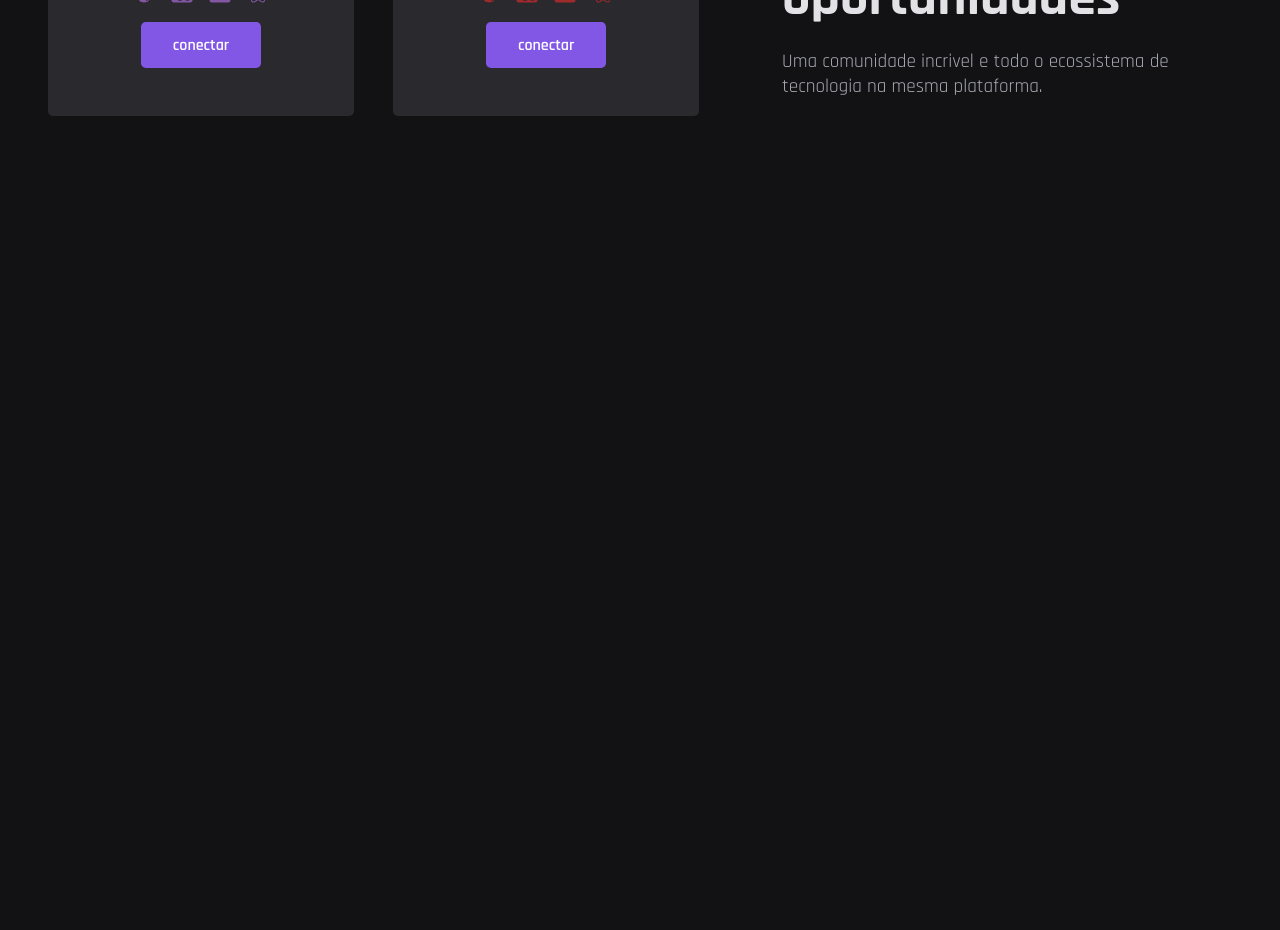
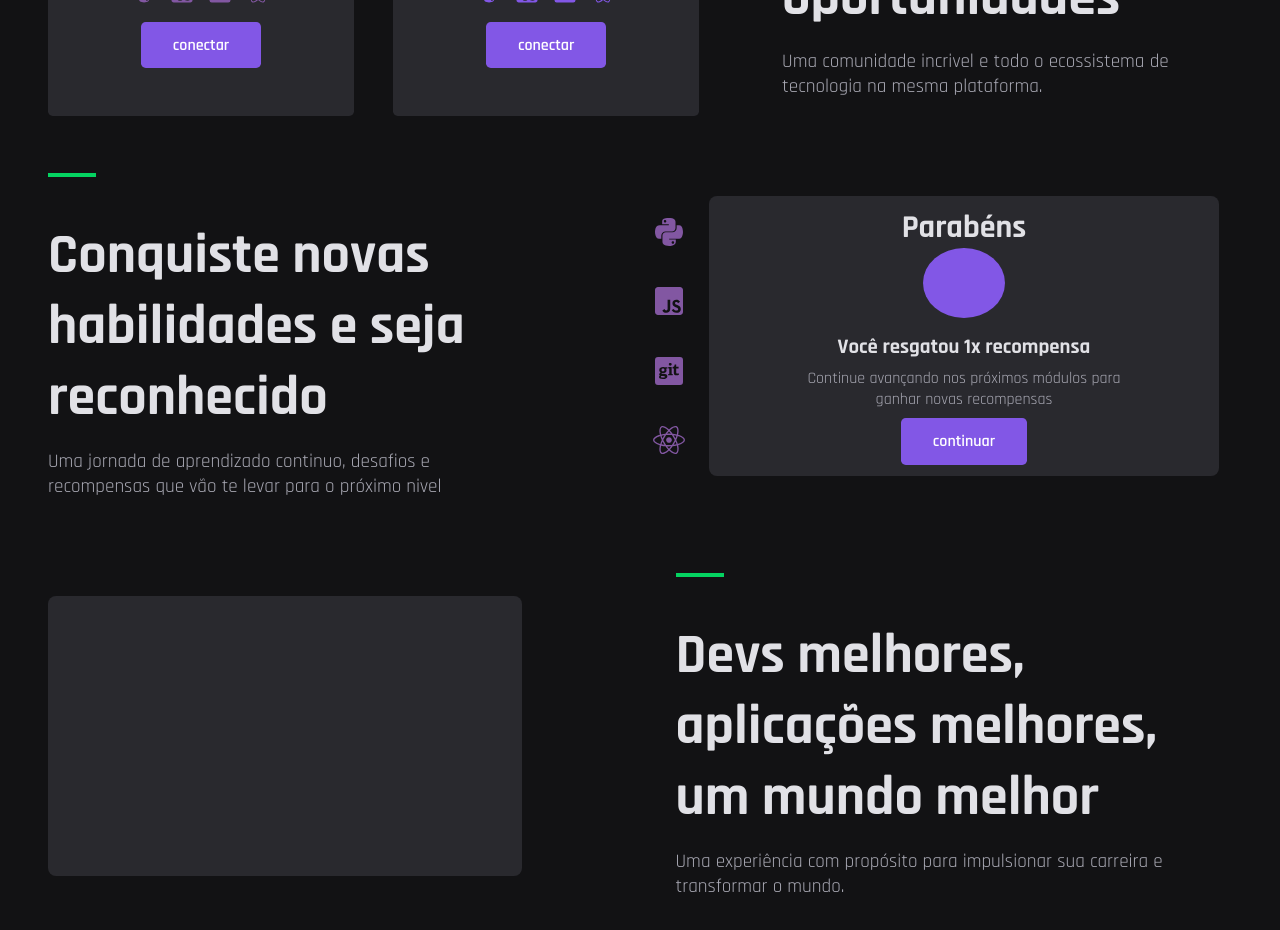
Before and after one commit to gabriel-github/rocketclone, a React (Create React App) app: page / in a window 1280 px wide. Shown: the part 1640-2570 px from the top of the page. Before the commit the page ends 1776 px from the top, so only its background shows below. Built offline with nearby package versions, Linux system fonts and the light colour scheme.

Commit message:
adicionando duas sections

```diff
--- a/src/App.js
+++ b/src/App.js
@@ -9,6 +9,9 @@ import ImageMain from './components/ImageMain'
 import Sponsors from './components/Sponsors'
 import Conection from './components/Conection'
 
+import Reward from './components/Reward'
+import Devs from './components/Devs'
+
 function App() {
   return (
     <>
@@ -18,6 +21,8 @@ function App() {
       <ImageMain/>
       <Sponsors/>
       <Conection/>
+      <Reward/>
+      <Devs/>
     </>
   );
 }
--- a/src/components/BoardTheRocket/style.js
+++ b/src/components/BoardTheRocket/style.js
@@ -1,4 +1,5 @@
 import styled from "styled-components";
+import { gray, green, pink } from '../Colors/colors'
 
 export const Container = styled.div`
   width: 100%;
@@ -16,7 +17,7 @@ export const Content = styled.div`
   flex-direction: column;
   justify-content: center;
   align-items: center;
-  color: #e1e1e6;
+  color: ${gray};
   text-align: center;
 
   h1 {
@@ -27,7 +28,7 @@ export const Content = styled.div`
   }
 
   b{
-    color: #04d361;
+    color: ${green};
   }
 
   @media (max-width: 1000px) {
@@ -48,7 +49,7 @@ export const ButtonSection = styled.div`
   display: flex;
   justify-content: space-between;
   align-items: center;
-  color: #e1e1e6;
+  color: ${gray};
   margin-top: 2rem;
   transition: all .3s ease-in;
 
@@ -81,7 +82,7 @@ export const Button = styled.button`
     transition: all .3s ease-in-out;
 
     &:hover {
-    background-color: #8257a2;
+    background-color: ${pink};
     transform: translateY(-3px);
     }
 `;
--- /dev/null
+++ b/src/components/Colors/colors.js
@@ -0,0 +1,8 @@
+export const gray = '#e1e1e6'
+export const purple = '#8257e6'
+export const purpleDark = '#5921dd'
+export const green = '#04d361'
+export const darkGray = '#a8a8b3'
+export const red = 'purple'
+export const pink = '#8257a2'
+export const grayBrown = '#29292e';
--- a/src/components/Conection/index.js
+++ b/src/components/Conection/index.js
@@ -2,6 +2,8 @@ import React from 'react';
 
 import { Container, Content, Card } from "./style";
 import { FaReact, FaGitSquare, FaJsSquare, FaPython } from "react-icons/fa";
+
+import { purple, pink } from '../Colors/colors'
 
 export default function Conection() {
   return (
@@ -16,10 +18,10 @@ export default function Conection() {
               <p>Função e local</p>
 
               <div className="icons">
-                <FaPython size={"1.5rem"} color={"#8257a2"} />
-                <FaJsSquare size={"1.5rem"} color={"#8257a2"} />
-                <FaGitSquare size={"1.5rem"} color={"#8257a2"} />
-                <FaReact size={"1.5rem"} color={"#8257a2"} />
+                <FaPython size={"1.5rem"} color={pink} />
+                <FaJsSquare size={"1.5rem"} color={pink} />
+                <FaGitSquare size={"1.5rem"} color={pink} />
+                <FaReact size={"1.5rem"} color={pink} />
               </div>
               <button>conectar</button>
             </Card>
@@ -31,10 +33,10 @@ export default function Conection() {
               <p>Função e local</p>
 
               <div className="icons">
-                <FaPython size={"1.5rem"} color={"#9e2a2b"} />
-                <FaJsSquare size={"1.5rem"} color={"#9e2a2b"} />
-                <FaGitSquare size={"1.5rem"} color={"#9e2a2b"} />
-                <FaReact size={"1.5rem"} color={"#9e2a2b"} />
+                <FaPython size={"1.5rem"} color={purple} />
+                <FaJsSquare size={"1.5rem"} color={purple} />
+                <FaGitSquare size={"1.5rem"} color={purple} />
+                <FaReact size={"1.5rem"} color={purple} />
               </div>
               <button>conectar</button>
             </Card>
--- /dev/null
+++ b/src/components/Devs/index.js
@@ -0,0 +1,27 @@
+import React from "react";
+
+import { FaReact, FaGitSquare, FaJsSquare, FaPython } from "react-icons/fa";
+import { Container, Content } from "./style";
+
+import { pink } from "../Colors/colors";
+
+export default function Reward() {
+  return (
+    <>
+      <Container>
+        <Content>
+          <div className="Dev-card">
+          </div>
+
+          <div className="Dev-text">
+            <div></div>
+            <h1>Devs melhores, aplicações melhores, um mundo melhor</h1>
+            <p>
+            Uma experiência com propósito para impulsionar sua carreira e transformar o mundo.
+            </p>
+          </div>
+        </Content>
+      </Container>
+    </>
+  );
+}
--- /dev/null
+++ b/src/components/Devs/style.js
@@ -0,0 +1,100 @@
+import styled from "styled-components";
+import { green, gray, darkGray, grayBrown } from "../Colors/colors";
+
+export const Container = styled.div`
+  width: 100%;
+  height: 50vh;
+  display: flex;
+  justify-content: center;
+  align-items: center;
+
+  @media (max-width: 1000px) {
+    margin: 20rem 0;
+  }
+`;
+
+export const Content = styled.div`
+  width: 100%;
+  height: 100%;
+  max-width: 1300px;
+  display: flex;
+  justify-content: space-between;
+  align-items: center;
+  padding: 0 3rem;
+
+  .Dev-text {
+    width: 47%;
+
+    div {
+      background-color: ${green};
+      width: 3rem;
+      height: 0.2rem;
+    }
+
+    h1 {
+      font-size: 3.5rem;
+      color: ${gray};
+      margin-top: 2.7rem;
+    }
+
+    p {
+      font-size: 1.2rem;
+      color: ${darkGray};
+      margin-top: 1rem;
+    }
+
+    @media (max-width: 1200px){
+      h1 {
+        font-size: 2.5rem;
+      }
+    }
+  }
+
+  .Dev-card {
+    display: flex;
+    width: 40%;
+    height: 70%;
+    justify-content: center;
+    align-items: center;
+    background-color: ${grayBrown};
+    border-radius: .5rem;
+  }
+
+  @media (max-width: 1000px) {
+    flex-direction: column-reverse;
+    height: 80vh;
+    padding: 0;
+    margin-top: 5rem;
+    margin-left: 5rem;
+    align-items: flex-start;
+
+    .Dev-card {
+      margin-top: 1rem;
+    }
+
+    .Dev-text {
+      width: 80%;
+      margin-top: 3rem;
+    }
+  }
+
+  @media (max-width: 1000px) {
+    .Dev-card {
+      width: 70%;
+      height: 60%;
+    }
+  }
+
+  @media (max-width: 900px) {
+    .Dev-card {
+      width: 70%;
+      height: 60%;
+    }
+  }
+
+  @media (max-width: 700px) {
+    .Dev-card {
+      height: 40%;
+    }
+  }
+`;
--- /dev/null
+++ b/src/components/Reward/index.js
@@ -0,0 +1,47 @@
+import React from "react";
+
+import { FaReact, FaGitSquare, FaJsSquare, FaPython } from "react-icons/fa";
+import { Container, Content } from "./style";
+
+import { pink } from '../Colors/colors'
+
+export default function Reward() {
+  return (
+    <>
+      <Container>
+        <Content>
+          <div className="Reward-text">
+            <div></div>
+            <h1>Conquiste novas habilidades e seja reconhecido</h1>
+            <p>
+              Uma jornada de aprendizado continuo, desafios e recompensas que
+              vão te levar para o próximo nivel
+            </p>
+          </div>
+
+          <div className="Reward-card">
+            <div className="rewards">
+              <FaPython size={"2rem"} color={pink} />
+              <FaJsSquare size={"2rem"} color={pink} />
+              <FaGitSquare size={"2rem"} color={pink} />
+              <FaReact size={"2rem"} color={pink} />
+            </div>
+
+            <div className="reward-card-content">
+              <h2>Parabéns</h2>
+              <div></div>
+
+              <h3>Você resgatou 1x recompensa</h3>
+              <p>
+                Continue avançando nos próximos módulos para ganhar novas
+                recompensas
+              </p>
+
+              <button>continuar</button>
+            </div>
+          </div>
+        </Content>
+      </Container>
+    </>
+  );
+}
--- /dev/null
+++ b/src/components/Reward/style.js
@@ -0,0 +1,170 @@
+import styled from "styled-components";
+import { green, gray, darkGray, grayBrown, purple } from "../Colors/colors";
+
+export const Container = styled.div`
+  width: 100%;
+  height: 50vh;
+  display: flex;
+  justify-content: center;
+  align-items: center;
+
+  @media (max-width: 1000px) {
+    margin: 20rem 0;
+  }
+`;
+
+export const Content = styled.div`
+  width: 100%;
+  height: 100%;
+  max-width: 1300px;
+  display: flex;
+  justify-content: space-between;
+  align-items: center;
+  padding: 0 3rem;
+
+  .Reward-text {
+    width: 38%;
+
+    div {
+      background-color: ${green};
+      width: 3rem;
+      height: 0.2rem;
+    }
+
+    h1 {
+      font-size: 3.5rem;
+      color: ${gray};
+      margin-top: 2.7rem;
+    }
+
+    p {
+      font-size: 1.2rem;
+      color: ${darkGray};
+      margin-top: 1rem;
+    }
+
+    @media (max-width: 1200px){
+      h1 {
+        font-size: 2.5rem;
+      }
+    }
+  }
+
+  .Reward-card {
+    display: flex;
+    width: 50%;
+    height: 100%;
+    justify-content: center;
+    align-items: center;
+  }
+
+  .rewards {
+    display: flex;
+    flex-direction: column;
+    justify-content: space-between;
+    align-items: center;
+    height: 60%;
+  }
+
+  .reward-card-content {
+    background-color: ${grayBrown};
+    height: 70%;
+    border-radius: 0.5rem;
+    display: flex;
+    flex-direction: column;
+    justify-content: center;
+    align-items: center;
+    margin-left: 1.5rem;
+
+    h2 {
+      font-size: 2rem;
+      color: ${gray};
+    }
+
+    div {
+      width: 16%;
+      height: 25%;
+      background-color: ${purple};
+      border-radius: 100%;
+    }
+
+    h3 {
+      font-size: 1.3rem;
+      color: ${gray};
+      margin-top: 1rem;
+    }
+
+    p {
+      width: 70%;
+      color: ${darkGray};
+      font-size: 1rem;
+      text-align: center;
+      margin: 0.5rem;
+    }
+
+    button {
+      text-align: center;
+      color: #fff;
+      padding: 0.8rem 2rem;
+      font-size: 1rem;
+      font-weight: 600;
+      border-radius: 0.3rem;
+    }
+
+    @media (max-width: 1200px) {
+      button {
+        padding: 0.4rem 1rem;
+      }
+    }
+
+    @media (max-width: 600px) {
+        h2 {
+            font-size: 1rem;
+        }
+
+        h3 {
+            font-size: .8rem;
+        }
+
+        p {
+            font-size: .5rem;
+        }
+
+      button {
+        padding: 0.4rem 1rem;
+      }
+    }
+  }
+
+  @media (max-width: 1000px) {
+    flex-direction: column;
+    height: 80vh;
+    padding: 0;
+    margin-top: 5rem;
+    margin-left: 5rem;
+    align-items: flex-start;
+
+    .Reward-card {
+      width: 80%;
+      height: 35rem;
+      text-align: left;
+    }
+
+    .Reward-text {
+      width: 80%;
+      margin-top: 3rem;
+    }
+  }
+
+  @media (max-width: 900px) {
+    .Reward-card {
+      width: 90%;
+    }
+  }
+
+  @media (max-width: 700px) {
+    .Reward-card {
+      height: 25rem;
+    }
+  }
+`;
--- a/src/components/Sponsors/style.js
+++ b/src/components/Sponsors/style.js
@@ -22,6 +22,7 @@ export const Content = styled.div`
         text-align: center;
         height: 3rem;
         margin-top: 5rem;
+        transition: all .6s ease-in;
     }
 
     div{
@@ -30,4 +31,23 @@ export const Content = styled.div`
         justify-content: space-around;
         margin-top: 8rem;
     }
+
+
+    @media (max-width: 1000px) {
+        h1{
+            width: 50%;
+        }
+    }
+
+    @media (max-width: 800px) {
+        h1{
+            width: 60%;
+        }
+    }
+
+    @media (max-width: 650px) {
+        h1{
+            width: 80%;
+        }
+    }
 `
```
Also changed, not shown: src/components/Conection/style.js (+33 -16 lines), 1 other file (tests, documents, lock files or other folders).
